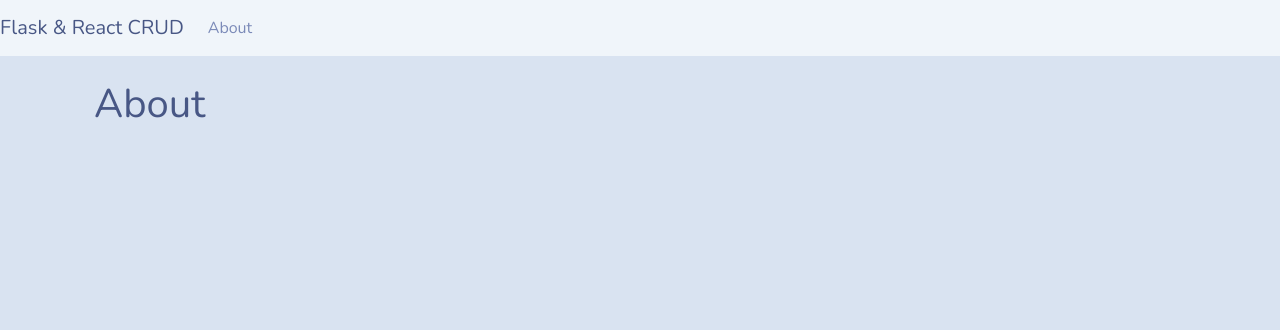
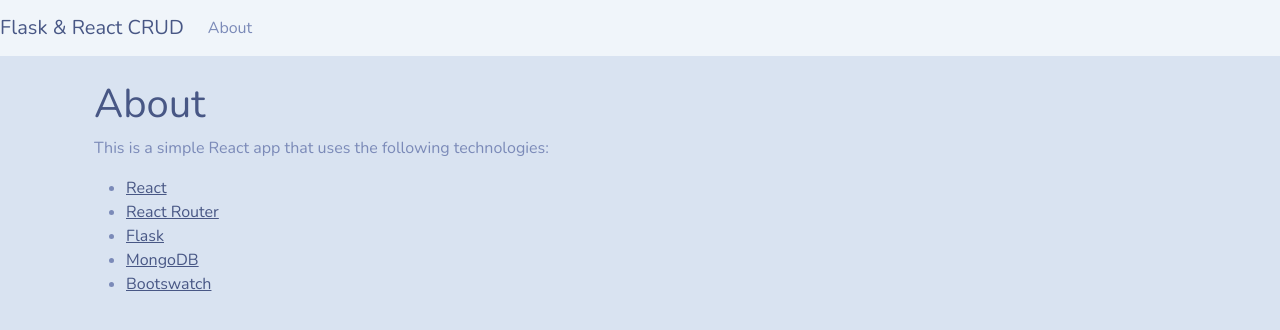
Before and after one commit to Jonatandb/python-react-crud, a React (Create React App) app in the folder frontend/: page /about in a window 1280 px wide. Shown: the top 330 px of the page. Built offline with nearby package versions, Linux system fonts and the light colour scheme.

Commit message:
About page added

```diff
--- a/frontend/src/components/About.js
+++ b/frontend/src/components/About.js
@@ -1,7 +1,40 @@
 import React from 'react'
 
 const About = () => {
-  return <h1>About</h1>
+  return (
+    <>
+      <h1>About</h1>
+      <p>This is a simple React app that uses the following technologies:</p>
+      <ul>
+        <li>
+          <a href='https://es.reactjs.org/' alt='React'>
+            React
+          </a>
+        </li>
+        <li>
+          <a href='https://reactrouter.com/' alt='React Router'>
+            React Router
+          </a>
+        </li>
+        <li>
+          <a href='https://flask.palletsprojects.com/en/2.1.x/' alt='Flask'>
+            Flask
+          </a>
+        </li>
+
+        <li>
+          <a href='https://www.mongodb.com/es' alt='MongoDB'>
+            MongoDB
+          </a>
+        </li>
+        <li>
+          <a href='https://bootswatch.com/' alt='Bootswatch'>
+            Bootswatch
+          </a>
+        </li>
+      </ul>
+    </>
+  )
 }
 
 export default About
```
